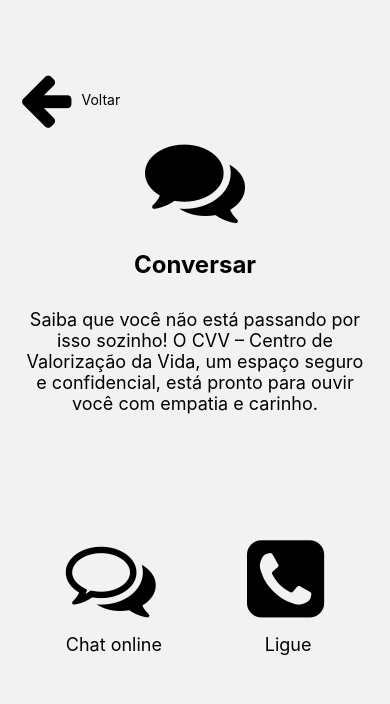
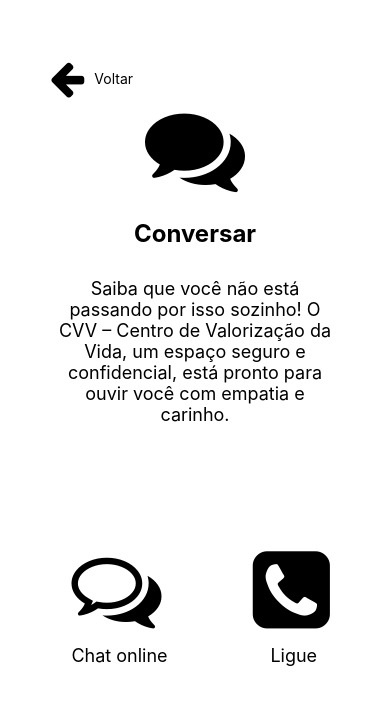
Before and after one commit to luizolivas/Calmind-TCC, a React Native app: screen /Talk in a window 390 px wide. Shown: the top 704 px of the page. Built offline with nearby package versions, Linux system fonts and the light colour scheme; no server answers.

Commit message:
fix: styles archives in home, tank screen

```diff
--- a/routes/HomeScreen.js
+++ b/routes/HomeScreen.js
@@ -1,4 +1,4 @@
-import { View, Text, TouchableOpacity } from "react-native";
+import { View, Text, TouchableOpacity, StyleSheet } from "react-native";
 import { useEffect, useState } from 'react';
 import { useNavigation } from "@react-navigation/native";
 
@@ -84,34 +84,34 @@
             <ImageLogo />
             <Text style={{fontSize: 12.5, fontWeight: 500}}>'{quote}'</Text>
             <Text style={{fontSize: 12.5, fontStyle: 'italic'}}>- {author}</Text>
-            <View style={styles.sectionContainer}>
-                <TouchableOpacity style={styles.contentSectionContainer} onPress={() => navigation.navigate("Anxiety")}>
+            <View style={stylesHome.sectionContainer}>
+                <TouchableOpacity style={stylesHome.contentSectionContainer} onPress={() => navigation.navigate("Anxiety")}>
                     <Icon name="leanpub" size={35} color={"black"} />
                     <Text>Aprenda sobre Ansiedade</Text>
                 </TouchableOpacity>
-                <TouchableOpacity style={styles.contentSectionContainer} onPress={() => navigation.navigate("Sound")}>
+                <TouchableOpacity style={stylesHome.contentSectionContainer} onPress={() => navigation.navigate("Sound")}>
                     <Icon name="music" size={35} color={"black"} />
                     <Text>Relaxamento Sonoro</Text>
                 </TouchableOpacity>
-                <TouchableOpacity style={styles.contentSectionContainer} onPress={() => navigation.navigate("Podcast")}>
+                <TouchableOpacity style={stylesHome.contentSectionContainer} onPress={() => navigation.navigate("Podcast")}>
                     <Icon name="headphones" size={35} color={"black"} />
                     <Text>Podcasts</Text>
                 </TouchableOpacity>
-                <TouchableOpacity style={styles.contentSectionContainer} onPress={() => navigation.navigate("Calm")}>
+                <TouchableOpacity style={stylesHome.contentSectionContainer} onPress={() => navigation.navigate("Calm")}>
                     <Icon name="heartbeat" size={35} color={"black"} />
                     <Text>Acalme-se</Text>
                 </TouchableOpacity>
-                <TouchableOpacity style={styles.contentSectionContainer} onPress={() => navigation.navigate("Selfcare")}>
+                <TouchableOpacity style={stylesHome.contentSectionContainer} onPress={() => navigation.navigate("Selfcare")}>
                     <Icon name="medkit" size={35} color={"black"} />
                     <Text>Autocuidados</Text>
                 </TouchableOpacity>
             </View>
-            <View style={styles.helpContainer}>
-                <TouchableOpacity style={styles.contentHelpContainer} onPress={() => navigation.navigate("Help")}>
+            <View style={stylesHome.helpContainer}>
+                <TouchableOpacity style={stylesHome.contentHelpContainer} onPress={() => navigation.navigate("Help")}>
                     <Icon name="question-circle" size={35} color={"black"} />
                     <Text>Ajuda</Text>
                 </TouchableOpacity>
-                <TouchableOpacity style={styles.contentHelpContainer} onPress={() => navigation.navigate("Talk")}>
+                <TouchableOpacity style={stylesHome.contentHelpContainer} onPress={() => navigation.navigate("Talk")}>
                     <Icon name="comments" size={35} color={"black"} />
                     <Text>Conversar</Text>
                 </TouchableOpacity>
@@ -119,3 +119,23 @@
         </View>
     );
 }
+
+const stylesHome = StyleSheet.create({
+    sectionContainer: {
+        flex: 1,
+        padding: 10
+      },
+      contentSectionContainer: {
+        flex: 1,
+        alignItems: 'center'
+      },
+      helpContainer: {
+        flexDirection: 'row',
+        justifyContent: 'space-around'
+      },
+      contentHelpContainer: {
+        marginLeft: 50,
+        marginRight: 50,
+        alignItems: 'center'
+      }
+});
--- a/routes/TalkScreen.js
+++ b/routes/TalkScreen.js
@@ -1,35 +1,33 @@
-import { View, Text, StyleSheet, TouchableOpacity, Image, Linking  } from "react-native";
+import { View, Text, StyleSheet, TouchableOpacity, Linking  } from "react-native";
 import { useNavigation } from "@react-navigation/native";
 
+import { styles } from "../utils/styles";
 
 // Icons in https://fontawesome.com/v4/icons/
 import Icon from "react-native-vector-icons/FontAwesome";
 
+export function TalkScreen() {
 
-export function TalkScreen() {
     const navigation = useNavigation();
 
     const openChat = () => {
         Linking.openURL('https://www.cvv.org.br/chat/');
-    };
+    }
 
     const openCall = () => {
         const phoneNumber = '188';
         Linking.openURL(`tel:${phoneNumber}`);
-    };
+    }
 
     const goBack = () => {
-        navigation.goBack()
-    };
-
+        navigation.goBack();
+    }
 
     return (
-
         <View style={styles.container}>
             <View style={styles.backContainer}>
-
                 <TouchableOpacity onPress={goBack}>
-                    <Icon name="arrow-left" size={60} color={"black"} />
+                    <Icon name="arrow-left" size={40} color={"black"} />
                 </TouchableOpacity>
                 <TouchableOpacity onPress={goBack} style={styles.backButtonText}>
                     <Text>Voltar</Text>
@@ -42,12 +40,12 @@
                 Saiba que você não está passando por isso sozinho! O CVV – Centro de Valorização da Vida, um espaço seguro e confidencial, está pronto para ouvir você com empatia e carinho.
             </Text>
 
-            <View style={styles.buttonContainer}>
-                <TouchableOpacity onPress={openChat} style={styles.button}>
+            <View style={stylesTalk.buttonContainer}>
+                <TouchableOpacity onPress={openChat} style={stylesTalk.button}>
                     <Icon name="comments-o" size={90} color={"black"} />
                     <Text style={styles.description}>Chat online </Text>
                 </TouchableOpacity>
-                <TouchableOpacity onPress={openCall} style={styles.button}>
+                <TouchableOpacity onPress={openCall} style={stylesTalk.button}>
                     <Icon name="phone-square" size={90} color={"black"} />
                     <Text style={styles.description}>  Ligue </Text>
                 </TouchableOpacity>
@@ -56,42 +54,14 @@
     );
 }
 
-const styles = StyleSheet.create({
-    container: {
-        flex: 1,
-        alignItems: 'center',
-        justifyContent: 'center',
-        padding: 20,
-    },
-    backContainer: {
-        flexDirection: 'row',
-        alignItems: 'center',
-        alignSelf: 'flex-start',
-        marginLeft: 0,
-    },
-    backButtonText: {
-        fontSize: 18,
-        marginLeft: 10,
-    },
-    title: {
-        fontSize: 24,
-        fontWeight: 'bold',
-        marginVertical: 20,
-    },
-    description: {
-        textAlign: 'center',
-        fontSize: 18,
-        marginVertical: 10,
-    },
+const stylesTalk = StyleSheet.create({
     buttonContainer: {
         flexDirection: 'row',
         justifyContent: 'space-between',
         marginVertical: 110,
-
     },
     button: {
         marginRight: 40,
         marginLeft: 40,
-      },
-
+    }
 });
--- a/utils/styles.js
+++ b/utils/styles.js
@@ -8,22 +8,25 @@
       alignItems: 'center',
       justifyContent: 'center'
     },
-    // Home Page
-    sectionContainer: {
-      flex: 1,
-      padding: 10
+    // Screens Utils
+    backContainer: {
+      flexDirection: 'row',
+      alignItems: 'center',
+      alignSelf: 'flex-start',
+      marginLeft: 0,
     },
-    contentSectionContainer: {
-      flex: 1,
-      alignItems: 'center'
+    backButtonText: {
+        fontSize: 20,
+        marginLeft: 10,
     },
-    helpContainer: {
-      flexDirection: 'row',
-      justifyContent: 'space-around'
+    title: {
+        fontSize: 24,
+        fontWeight: 'bold',
+        marginVertical: 20,
     },
-    contentHelpContainer: {
-      marginLeft: 50,
-      marginRight: 50,
-      alignItems: 'center'
+    description: {
+        textAlign: 'center',
+        fontSize: 18,
+        marginVertical: 10,
     }
 });
```
